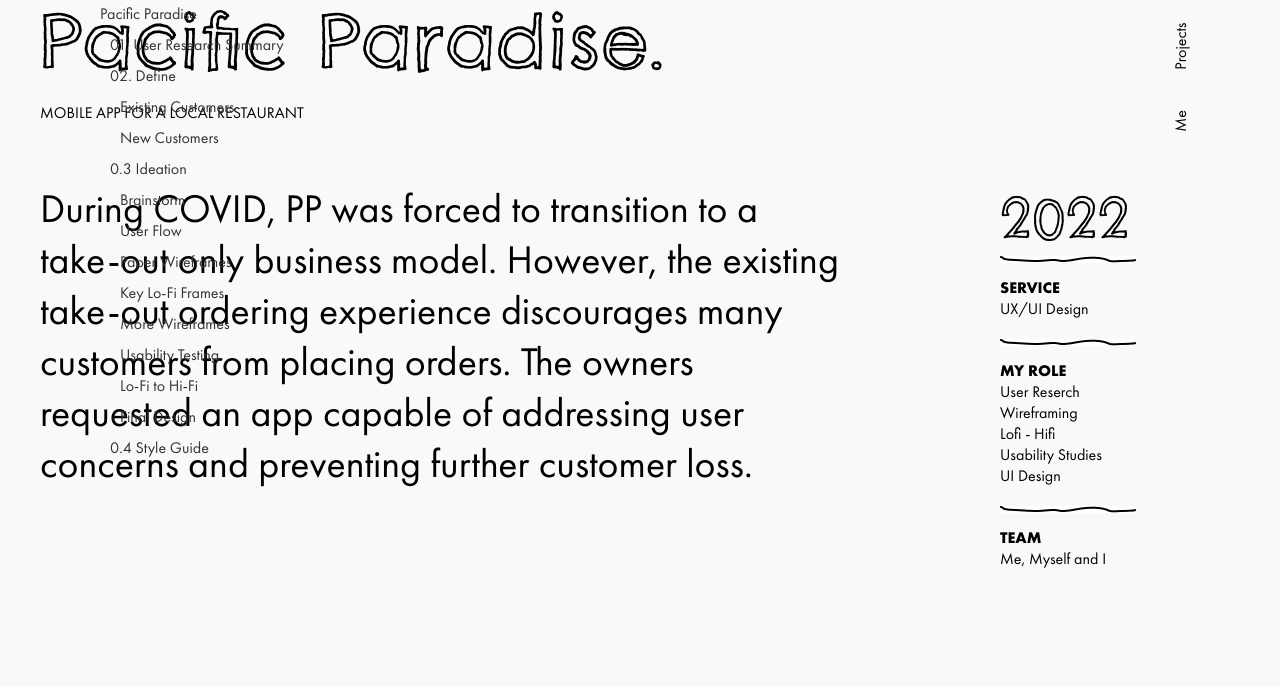
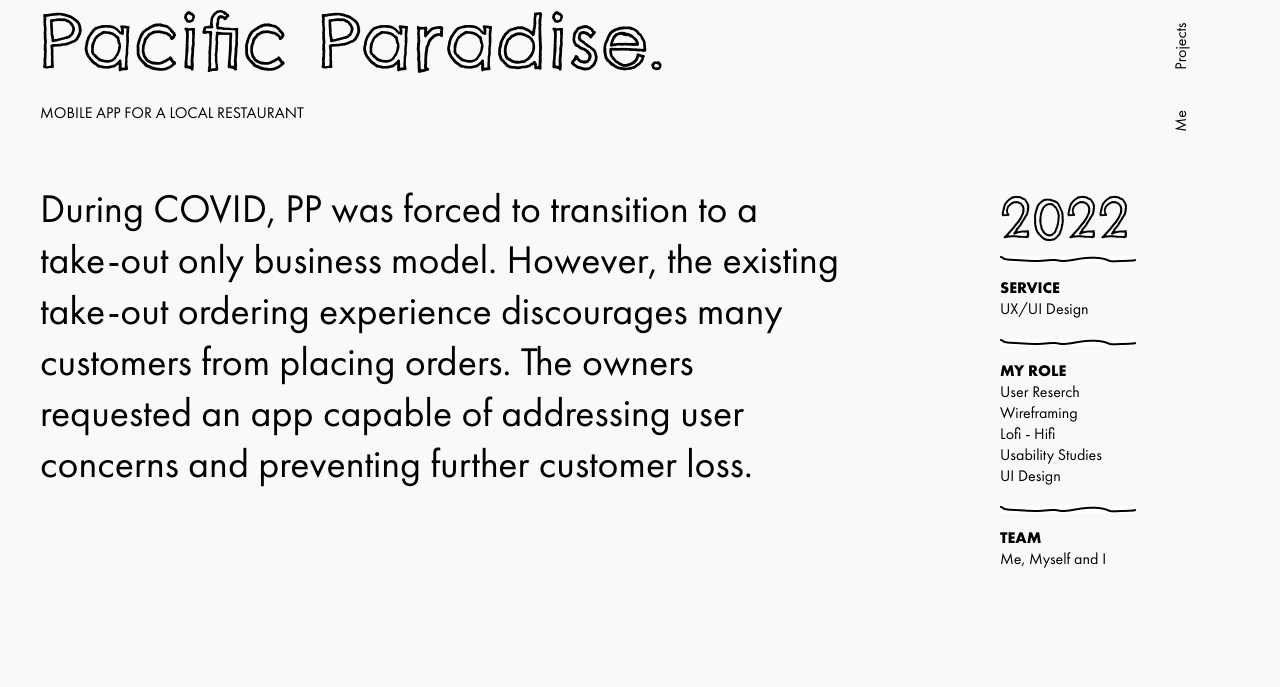
Before and after one commit to ten-o-seven/ten-o-seven, a Gatsby site: page /projects/pacific_paradise in a window 1280 px wide. Shown: the part 107-794 px from the top of the page. Built offline with nearby package versions, Linux system fonts and the light colour scheme; Gatsby itself is replaced by a stand-in of ours; a web font is replaced by a local one.

Commit message:
chore(PP): hide anchor list temporarily

```diff
--- a/src/components/views/PacificParadise/index.jsx
+++ b/src/components/views/PacificParadise/index.jsx
@@ -1,5 +1,5 @@
 import React from 'react';
-import AnchorList from '../../common/AnchorList';
+// import AnchorList from '../../common/AnchorList';
 import ProjectsNavigator from '../../common/ProjectsNavigator';
 import {ROUTE_PATH} from '../../constants';
 import Hero from './Hero';
@@ -12,23 +12,23 @@ import StyleGuide from './StyleGuide';
 import UserResearch from './UserResearch';
 import UserStories from './UserStories';
 
-const anchorList = [
-  {level: 0, title: 'Pacific Paradise', anchor: 'pp'},
-  {level: 1, title: '01. User Research Summary', anchor: 'research'},
-  {level: 1, title: '02. Define', anchor: 'define'},
-  {level: 2, title: 'Existing Customers', anchor: 'existing'},
-  {level: 2, title: 'New Customers', anchor: 'new'},
-  {level: 1, title: '0.3 Ideation', anchor: 'ideation'},
-  {level: 2, title: 'Brainstorm', anchor: 'brainstorm'},
-  {level: 2, title: 'User Flow', anchor: 'flow'},
-  {level: 2, title: 'Paper Wireframes', anchor: 'paper'},
-  {level: 2, title: 'Key Lo-Fi Frames', anchor: 'lofi'},
-  {level: 2, title: 'More Wireframes', anchor: 'moreLofi'},
-  {level: 2, title: 'Usability Testing', anchor: 'usability'},
-  {level: 2, title: 'Lo-Fi to Hi-Fi', anchor: 'hifi'},
-  {level: 2, title: 'Final Design', anchor: 'final'},
-  {level: 1, title: '0.4 Style Guide', anchor: 'style'},
-];
+// const anchorList = [
+//   {level: 0, title: 'Pacific Paradise', anchor: 'pp'},
+//   {level: 1, title: '01. User Research Summary', anchor: 'research'},
+//   {level: 1, title: '02. Define', anchor: 'define'},
+//   {level: 2, title: 'Existing Customers', anchor: 'existing'},
+//   {level: 2, title: 'New Customers', anchor: 'new'},
+//   {level: 1, title: '0.3 Ideation', anchor: 'ideation'},
+//   {level: 2, title: 'Brainstorm', anchor: 'brainstorm'},
+//   {level: 2, title: 'User Flow', anchor: 'flow'},
+//   {level: 2, title: 'Paper Wireframes', anchor: 'paper'},
+//   {level: 2, title: 'Key Lo-Fi Frames', anchor: 'lofi'},
+//   {level: 2, title: 'More Wireframes', anchor: 'moreLofi'},
+//   {level: 2, title: 'Usability Testing', anchor: 'usability'},
+//   {level: 2, title: 'Lo-Fi to Hi-Fi', anchor: 'hifi'},
+//   {level: 2, title: 'Final Design', anchor: 'final'},
+//   {level: 1, title: '0.4 Style Guide', anchor: 'style'},
+// ];
 
 /**
  * @param {Node} na
@@ -37,7 +37,7 @@ const anchorList = [
 export default function PacificParadise() {
   return (
     <div className="container flex flex-column" style={{marginTop: 100}} >
-      <AnchorList anchorList={anchorList} />
+      {/* <AnchorList anchorList={anchorList} /> */}
       <Hero />
       <HeroSubSection />
       <UserResearch />
```
